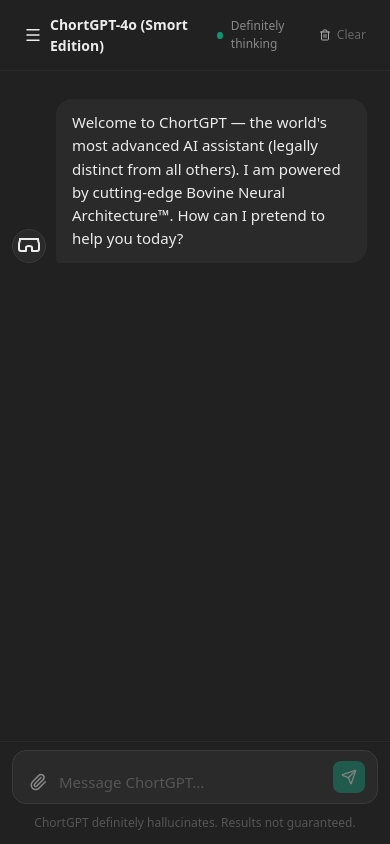
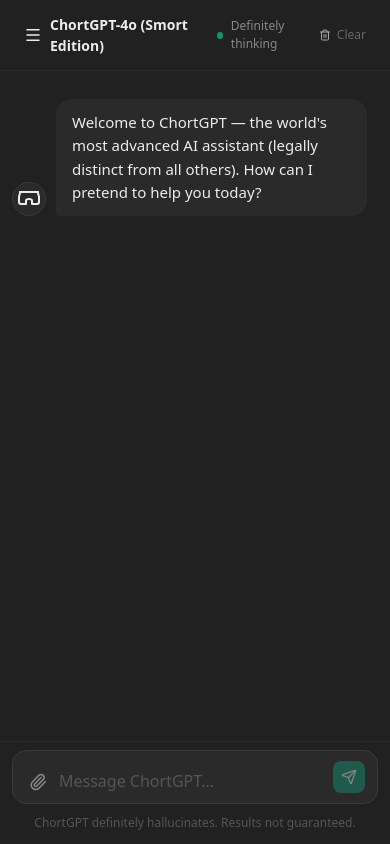
Before and after one commit to cjvillar/ChortGPT, a React (Vite) app: page / in a window 390 px wide. Built offline with nearby package versions, Linux system fonts and the light colour scheme; what bad-words, sentiment would draw is missing.

Commit message:
mobile iphone

```diff
--- a/index.html
+++ b/index.html
@@ -3,7 +3,7 @@
   <head>
     <meta charset="UTF-8" />
     <link rel="icon" type="image/svg+xml" href="/favicon.svg" />
-    <meta name="viewport" content="width=device-width, initial-scale=1.0 interactive-widget=resizes-content" />
+    <meta name="viewport" content="width=device-width, initial-scale=1.0, maximum-scale=1.0, user-scalable=no" />
     <title>chortgpt</title>
   </head>
   <body>
--- a/src/hooks/useChort.js
+++ b/src/hooks/useChort.js
@@ -74,7 +74,7 @@
 
 const WELCOME = {
     role: "assistant", type: "text",
-    content: "Welcome to ChortGPT — the world's most advanced AI assistant (legally distinct from all others). I am powered by cutting-edge Bovine Neural Architecture™. How can I pretend to help you today?",
+    content: "Welcome to ChortGPT — the world's most advanced AI assistant (legally distinct from all others). How can I pretend to help you today?",
 };
 
 const LIMIT = 3;
@@ -116,20 +116,22 @@
         bottomRef.current?.scrollIntoView({ behavior: "smooth" });
     }, [messages, isTyping]);
 
+    // safari keyboard blur adjust
    useEffect(() => {
-        const handleFocusOut = (e) => {
-            // resets Safari window when leaving the textarea
+    const handleFocusIn = (e) => {
         if (['INPUT', 'TEXTAREA'].includes(e.target.tagName)) {
-                window.scrollTo(0, 0);
+            setTimeout(() => {
+                bottomRef.current?.scrollIntoView({ behavior: "smooth" });
+            }, 100);
         }
     };
 
-        document.addEventListener('focusout', handleFocusOut);
-
+    document.addEventListener('focusin', handleFocusIn);
     return () => {
-            document.removeEventListener('focusout', handleFocusOut);
+        document.removeEventListener('focusin', handleFocusIn);
     };
 }, []);
+
 
     const resetToWelcome = (msg) => {
         const hasUserMessages = messages.some(m => m.role === "user");
--- a/src/index.css
+++ b/src/index.css
@@ -1,7 +1,11 @@
 @import "tailwindcss";
 
 /* Reset */
-html,
+html {
+  height: -webkit-fill-available;
+  height: 100dvh;
+}
+
 body,
 #root {
   height: 100%;
@@ -13,7 +17,7 @@
 /* Layout */
 .app-root {
   display: flex;
-  height: 100vh;
+  height: 100%;
   overflow: hidden;
   background-color: #212121;
   color: #ececec;
@@ -189,6 +193,7 @@
   padding: 14px 24px;
   background: #212121;
   border-bottom: 1px solid #2a2a2a;
+  flex-shrink: 0;
 }
 
 .header-model-badge {
@@ -357,6 +362,7 @@
 /* Input area */
 .input-area {
   padding: 16px 24px 20px;
+  flex-shrink: 0;
   background: #212121;
   border-top: 1px solid #2a2a2a;
 }
@@ -392,7 +398,7 @@
   border: none;
   outline: none;
   color: #ececec;
-  font-size: 15px;
+  font-size: 16px;
   resize: none;
   line-height: 1.5;
   max-height: 140px;
@@ -606,7 +612,6 @@
   #root {
     height: 100dvh;
     overflow: hidden;
-    position: fixed;
     width: 100%;
     overscroll-behavior: none;
     top: 0;
@@ -614,10 +619,10 @@
   }
 
   .app-root {
-    height: 100dvh;
-    overflow: hidden;
+    height: 100%;
     display: flex;
     flex-direction: column;
+    position: relative;
   }
 
   .sidebar {
@@ -637,7 +642,7 @@
 
 
   .message-list {
-    flex: 1;
+    flex: 1 1 0%;
     min-height: 0;
     overflow-y: auto;
     -webkit-overflow-scrolling: touch;
```
Lines whose indentation alone changed are shown as unchanged.
